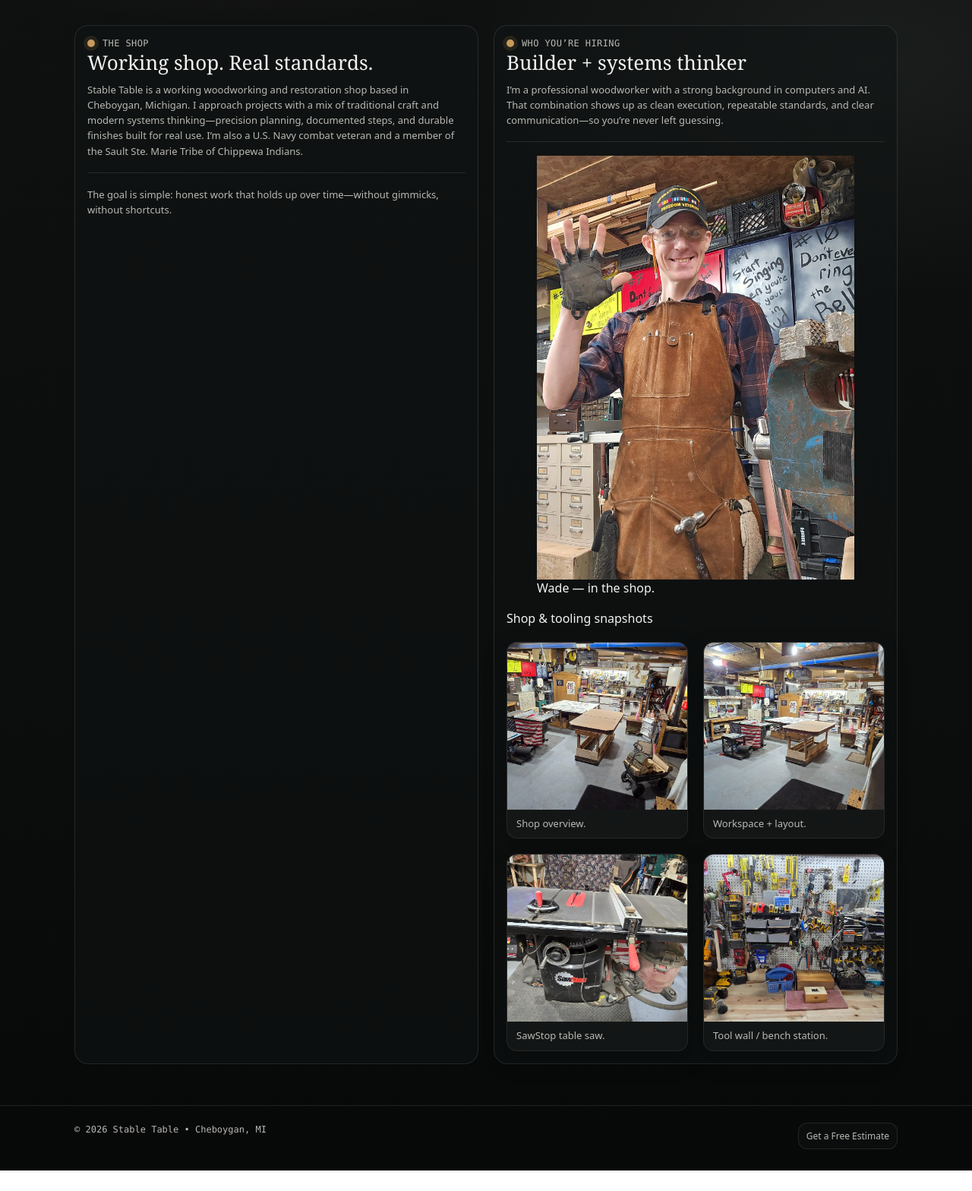
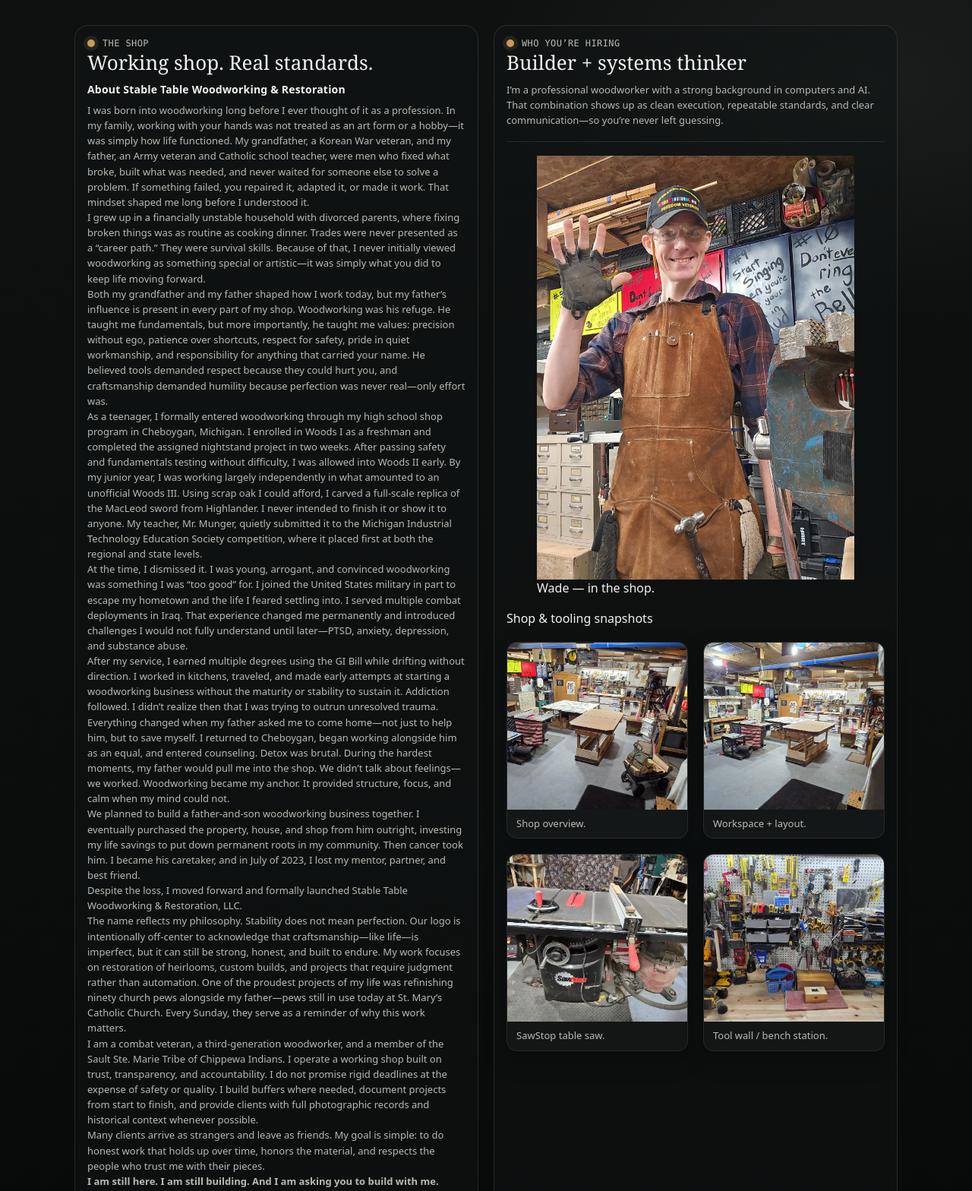
Before and after one commit to DarkCrypto-Inv/stable-table-woodworking, a plain HTML site: page about.html in a window 1280 px wide. Shown: the part 80-1648 px from the top of the page at 76% size. Before the commit the page ends 1621 px from the top, so only its background shows below. Drawn offline with Linux system fonts and the light colour scheme.

Commit message:
Update about.html

```diff
--- a/about.html
+++ b/about.html
@@ -23,14 +23,40 @@
 
   <main class="section">
     <div class="wrap split">
+
       <div class="card">
         <div class="kicker"><span class="dot"></span> THE SHOP</div>
         <div class="h2">Working shop. Real standards.</div>
-        <p class="lead">
-          Stable Table is a working woodworking and restoration shop based in Cheboygan, Michigan.
-          I approach projects with a mix of traditional craft and modern systems thinking—precision planning, documented steps, and durable finishes built for real use.
-          I’m also a U.S. Navy combat veteran and a member of the Sault Ste. Marie Tribe of Chippewa Indians.
-        </p>
+
+        <div class="about-content">
+          <h3>About Stable Table Woodworking &amp; Restoration</h3>
+
+          <p>I was born into woodworking long before I ever thought of it as a profession. In my family, working with your hands was not treated as an art form or a hobby—it was simply how life functioned. My grandfather, a Korean War veteran, and my father, an Army veteran and Catholic school teacher, were men who fixed what broke, built what was needed, and never waited for someone else to solve a problem. If something failed, you repaired it, adapted it, or made it work. That mindset shaped me long before I understood it.</p>
+
+          <p>I grew up in a financially unstable household with divorced parents, where fixing broken things was as routine as cooking dinner. Trades were never presented as a “career path.” They were survival skills. Because of that, I never initially viewed woodworking as something special or artistic—it was simply what you did to keep life moving forward.</p>
+
+          <p>Both my grandfather and my father shaped how I work today, but my father’s influence is present in every part of my shop. Woodworking was his refuge. He taught me fundamentals, but more importantly, he taught me values: precision without ego, patience over shortcuts, respect for safety, pride in quiet workmanship, and responsibility for anything that carried your name. He believed tools demanded respect because they could hurt you, and craftsmanship demanded humility because perfection was never real—only effort was.</p>
+
+          <p>As a teenager, I formally entered woodworking through my high school shop program in Cheboygan, Michigan. I enrolled in Woods I as a freshman and completed the assigned nightstand project in two weeks. After passing safety and fundamentals testing without difficulty, I was allowed into Woods II early. By my junior year, I was working largely independently in what amounted to an unofficial Woods III. Using scrap oak I could afford, I carved a full-scale replica of the MacLeod sword from Highlander. I never intended to finish it or show it to anyone. My teacher, Mr. Munger, quietly submitted it to the Michigan Industrial Technology Education Society competition, where it placed first at both the regional and state levels.</p>
+
+          <p>At the time, I dismissed it. I was young, arrogant, and convinced woodworking was something I was “too good” for. I joined the United States military in part to escape my hometown and the life I feared settling into. I served multiple combat deployments in Iraq. That experience changed me permanently and introduced challenges I would not fully understand until later—PTSD, anxiety, depression, and substance abuse.</p>
+
+          <p>After my service, I earned multiple degrees using the GI Bill while drifting without direction. I worked in kitchens, traveled, and made early attempts at starting a woodworking business without the maturity or stability to sustain it. Addiction followed. I didn’t realize then that I was trying to outrun unresolved trauma.</p>
+
+          <p>Everything changed when my father asked me to come home—not just to help him, but to save myself. I returned to Cheboygan, began working alongside him as an equal, and entered counseling. Detox was brutal. During the hardest moments, my father would pull me into the shop. We didn’t talk about feelings—we worked. Woodworking became my anchor. It provided structure, focus, and calm when my mind could not.</p>
+
+          <p>We planned to build a father-and-son woodworking business together. I eventually purchased the property, house, and shop from him outright, investing my life savings to put down permanent roots in my community. Then cancer took him. I became his caretaker, and in July of 2023, I lost my mentor, partner, and best friend.</p>
+
+          <p>Despite the loss, I moved forward and formally launched Stable Table Woodworking &amp; Restoration, LLC.</p>
+
+          <p>The name reflects my philosophy. Stability does not mean perfection. Our logo is intentionally off-center to acknowledge that craftsmanship—like life—is imperfect, but it can still be strong, honest, and built to endure. My work focuses on restoration of heirlooms, custom builds, and projects that require judgment rather than automation. One of the proudest projects of my life was refinishing ninety church pews alongside my father—pews still in use today at St. Mary’s Catholic Church. Every Sunday, they serve as a reminder of why this work matters.</p>
+
+          <p>I am a combat veteran, a third-generation woodworker, and a member of the Sault Ste. Marie Tribe of Chippewa Indians. I operate a working shop built on trust, transparency, and accountability. I do not promise rigid deadlines at the expense of safety or quality. I build buffers where needed, document projects from start to finish, and provide clients with full photographic records and historical context whenever possible.</p>
+
+          <p>Many clients arrive as strangers and leave as friends. My goal is simple: to do honest work that holds up over time, honors the material, and respects the people who trust me with their pieces.</p>
+
+          <p><strong>I am still here. I am still building. And I am asking you to build with me.</strong></p>
+        </div>
         <hr class="sep" />
         <p class="lead">
           The goal is simple: honest work that holds up over time—without gimmicks, without shortcuts.
```
